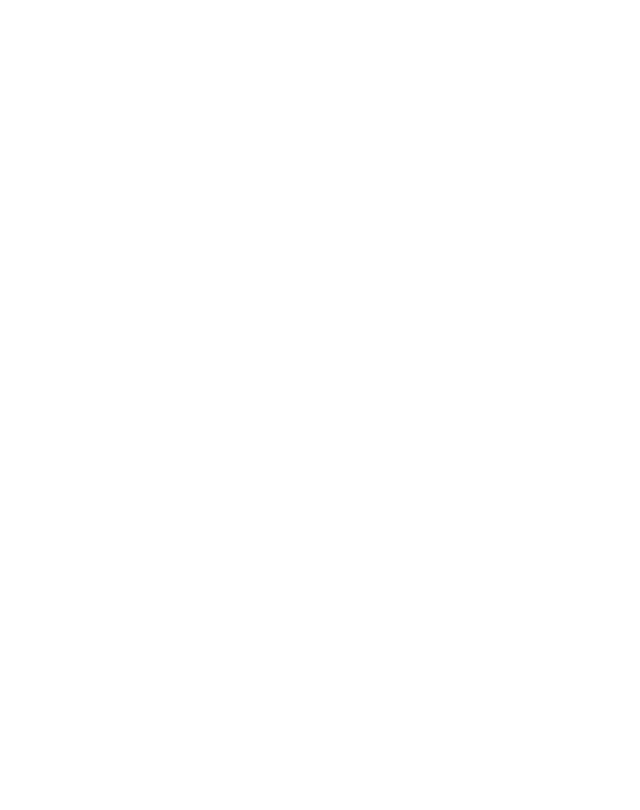
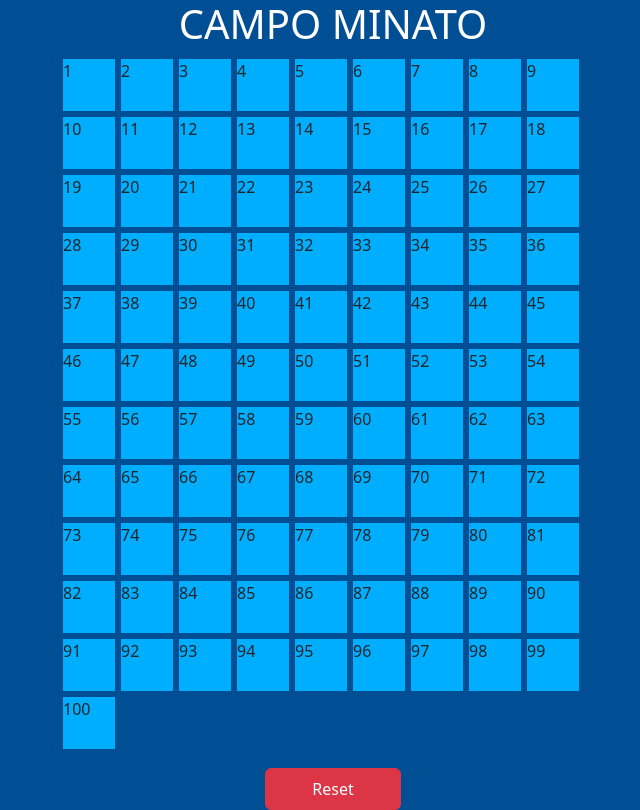
Before and after one commit to Anieb22/js-campominato-grid, a plain HTML site: page index.html in a window 1280 px wide. Shown: the whole page, without its empty margins (307-947 px from the left). Drawn offline with nearby package versions, Linux system fonts and the light colour scheme.

Commit message:
aggiunnto Javascript (esercizio base concluso)

```diff
--- /dev/null
+++ b/css/style.css
@@ -0,0 +1,23 @@
+*{
+    padding: 0;
+    margin: 0;
+    box-sizing: border-box;
+}
+
+body{
+    background-color: rgb(0, 79, 148);
+}
+
+.square{
+    width: 52px;
+    height: 52px;
+    margin: 3px;
+    display: inline-block;
+    background-color: rgb(0, 174, 255);
+}
+
+.active{
+    color: white;
+    background-color: blueviolet;
+    border: 1px dashed white;
+}
--- a/index.html
+++ b/index.html
@@ -4,9 +4,26 @@
     <meta charset="UTF-8">
     <meta http-equiv="X-UA-Compatible" content="IE=edge">
     <meta name="viewport" content="width=device-width, initial-scale=1.0">
+    <link href="https://cdn.jsdelivr.net/npm/bootstrap@5.3.0-alpha3/dist/css/bootstrap.min.css" rel="stylesheet" integrity="sha384-KK94CHFLLe+nY2dmCWGMq91rCGa5gtU4mk92HdvYe+M/SXH301p5ILy+dN9+nJOZ" crossorigin="anonymous">
+    <link rel="stylesheet" href="./css/style.css">
     <title>Document</title>
 </head>
 <body>
+    <h1 class="text-center text-white">
+        CAMPO MINATO
+    </h1>
+    <div class="container">
+        <div class="row">
+            <div class="col-6 m-auto">
+                <div id="output"></div>
+                <div class="col-3 m-auto">
+                    <button class="p-2 w-100 btn rounded btn-danger mt-3" id="reset">
+                        Reset
+                    </button>
+                </div>
+            </div>
+        </div>
+    </div>
     <script src="./js/javascript.js"></script>
 </body>
 </html>
--- a/js/javascript.js
+++ b/js/javascript.js
@@ -0,0 +1,24 @@
+let output = document.getElementById('output');
+let string = '';
+
+for (let i = 1; i <= 100; i++) {
+    let elem = document.createElement('div')
+    elem.classList.add('square')
+    elem.innerText = i
+    output.append(elem);
+}
+
+let squares = document.querySelectorAll('.square');
+
+squares.forEach(function(square) {
+    square.addEventListener('click', function() {
+        this.classList.add('active');
+        console.log(this.innerText)
+    });
+});
+
+let reset = document.getElementById('reset')
+reset.addEventListener('click', function(){
+    location.reload();
+}
+)
```
